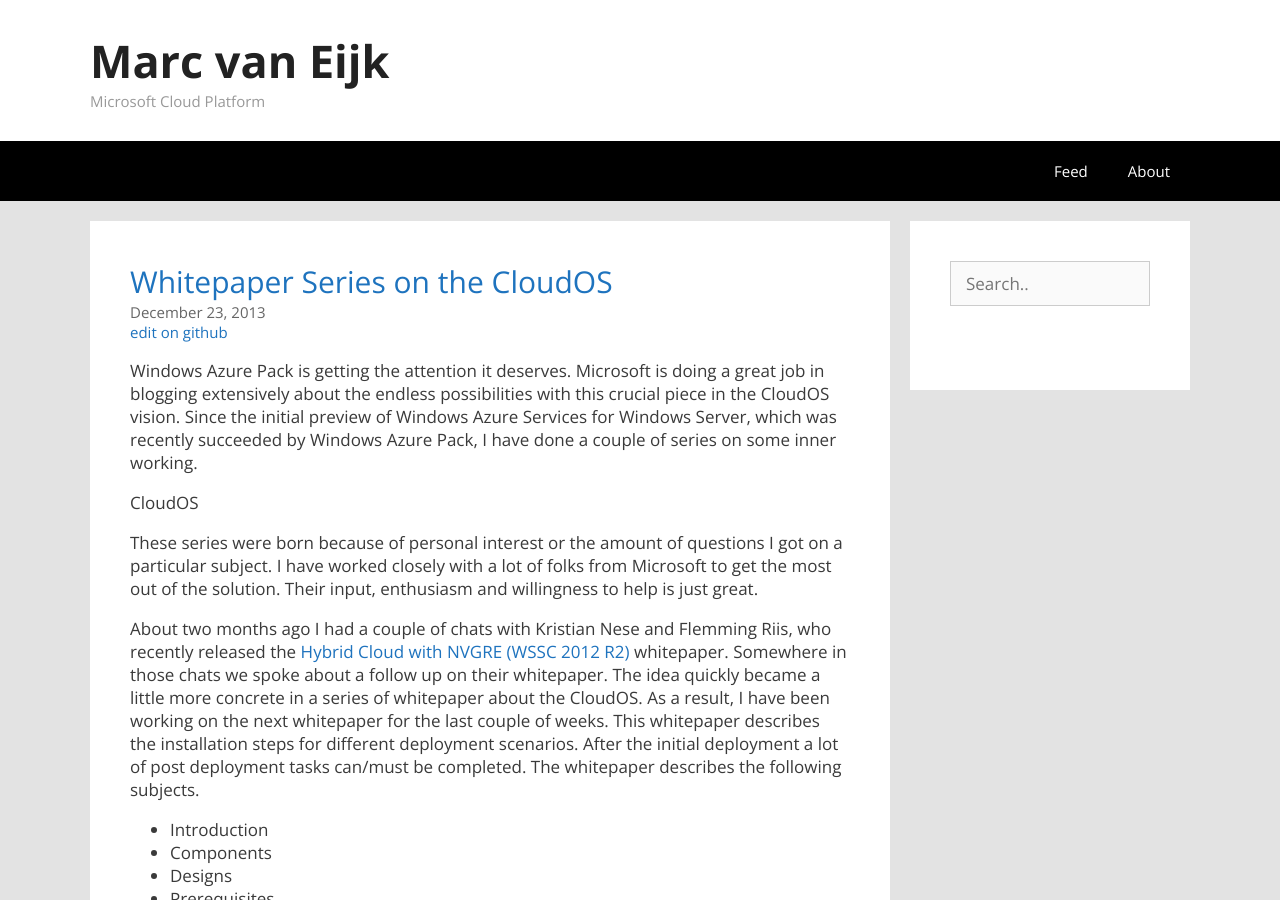
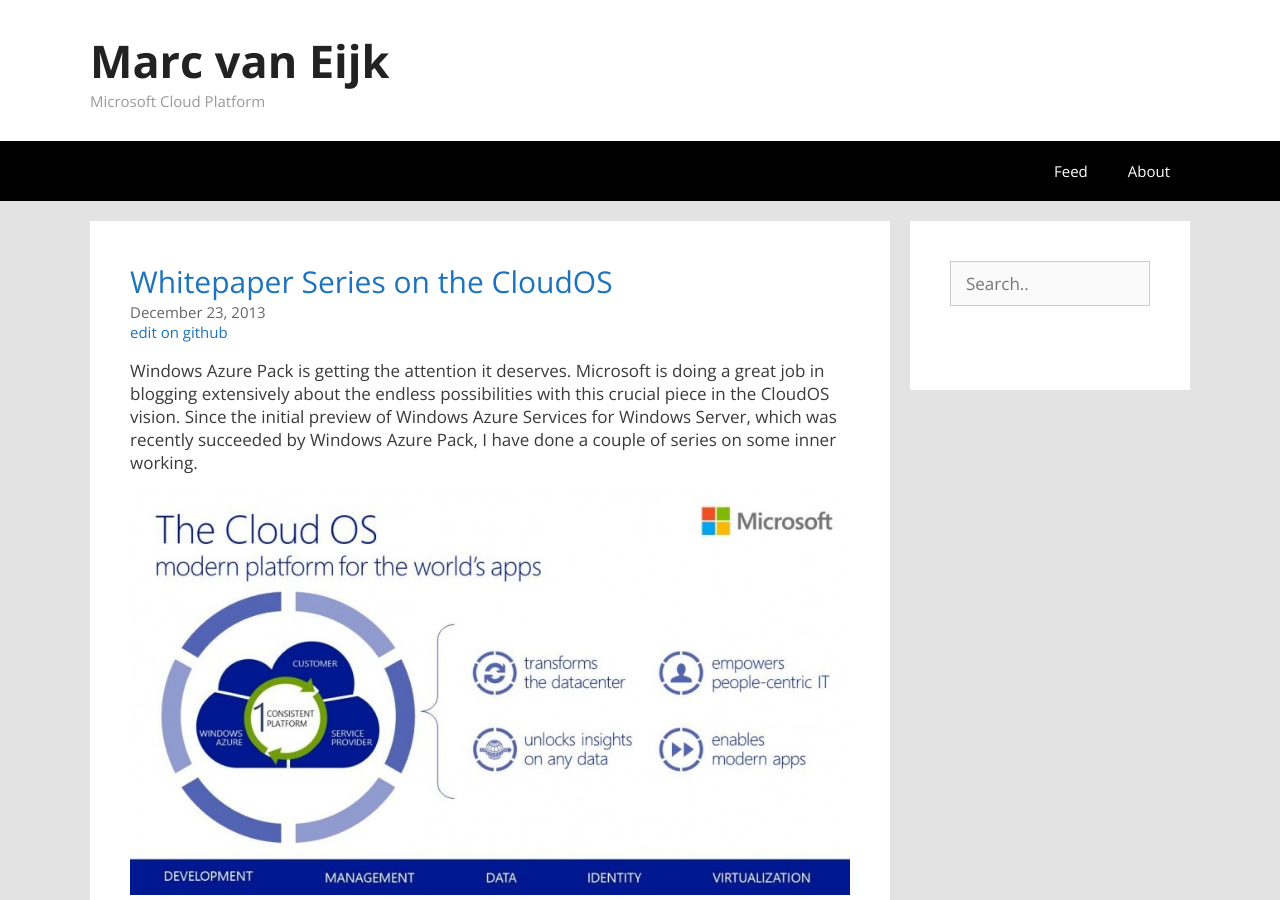
Before and after one commit to marcvaneijk/marcvaneijk.old, a Jekyll site: the page built from _posts/2013-12-23-whitepapercloudos.md, in a window 1280 px wide and 900 px high. Built offline with Jekyll 4.4.1, drawn with Linux system fonts in a browser that asks for light colours; nearby versions of some CDN libraries.

Commit message:
Update 2013-12-23-whitepapercloudos.md

```diff
--- a/_posts/2013-12-23-whitepapercloudos.md
+++ b/_posts/2013-12-23-whitepapercloudos.md
@@ -7,7 +7,7 @@ tags:
 ---
 Windows Azure Pack is getting the attention it deserves. Microsoft is doing a great job in blogging extensively about the endless possibilities with this crucial piece in the CloudOS vision. Since the initial preview of Windows Azure Services for Windows Server, which was recently succeeded by Windows Azure Pack, I have done a couple of series on some inner working.
 
-CloudOS
+<img src="/images/2013-12-23/CloudOS.jpg" width="720">
 
 These series were born because of personal interest or the amount of questions I got on a particular subject. I have worked closely with a lot of folks from Microsoft to get the most out of the solution. Their input, enthusiasm and willingness to help is just great.
 
@@ -27,3 +27,5 @@ Is this documentation not already available somewhere, you ask? Well, yes and no
 But we have been working with this product in actual deployments and have gained a lot of knowledge from that. The next whitepapers will be in line with the already released ones and will describe resource providers that can be configured in Windows Azure Pack.
 
 The last weeks I have done a lot of reading, testing and configuring with ADFS in combination with Windows Azure Pack. Every part that is unraveled is tested in a complete production ready environment. With High Availability at all levels, separate domains for security reasons, etc. This last piece of information was necessary for the whitepaper. To give you a small teaser for the whitepaper, a screenshot from the ADFS portal for Windows Azure Pack for Inovativ.
+
+<img src="/images/2013-12-23/Inovativ-Portal.png" width="720">
```
